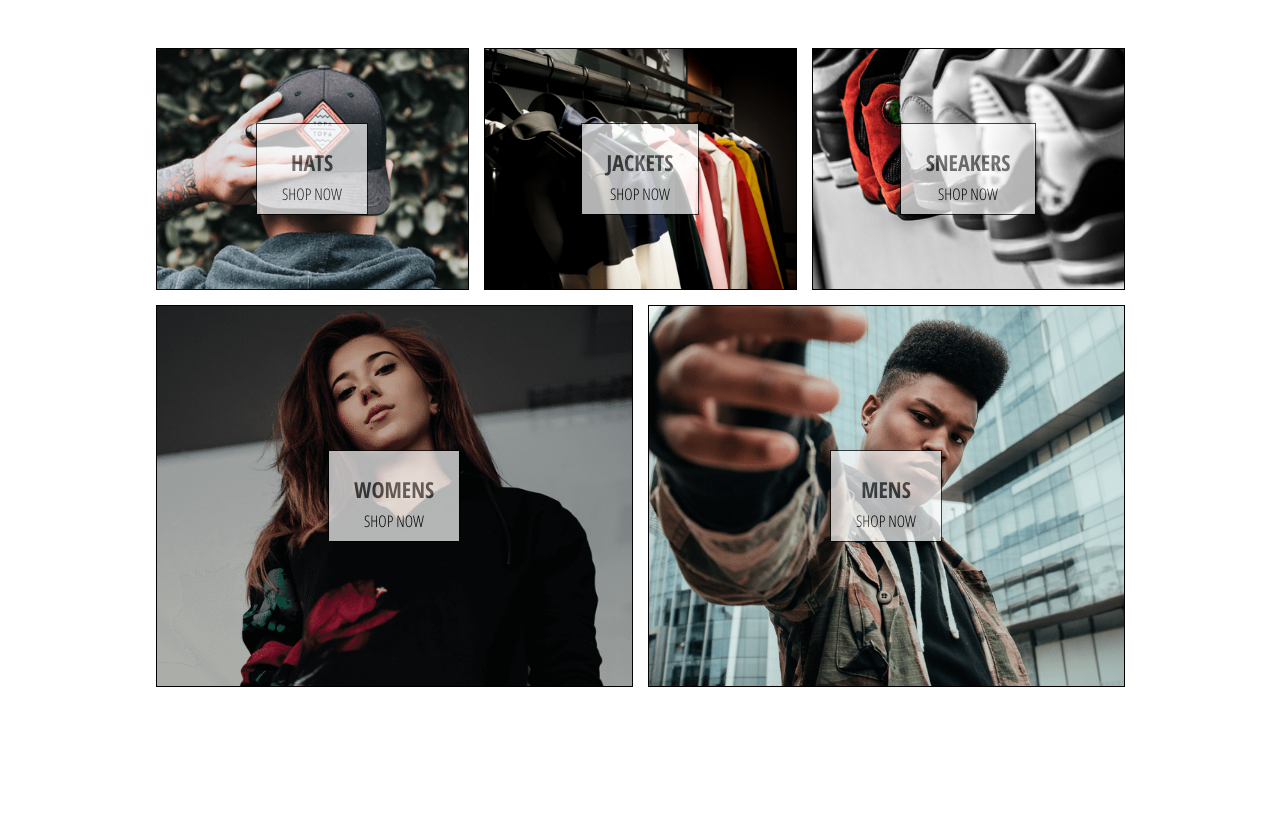
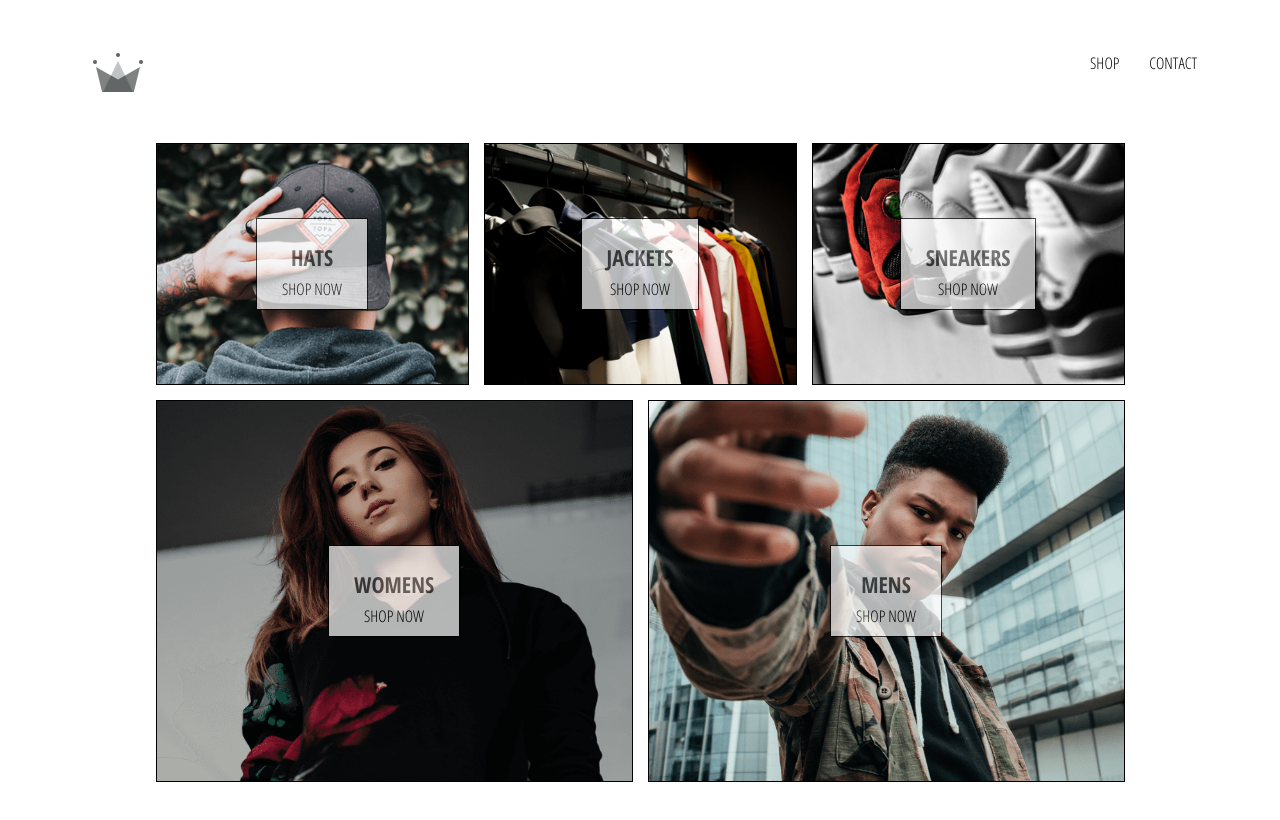
Before and after one commit to MynameisArthur/e_shop, a React (Create React App) app: page / in a window 1280 px wide. Shown: the top 820 px of the page. Built offline with nearby package versions, Linux system fonts and the light colour scheme.

Commit message:
Added navigation

```diff
--- /dev/null
+++ b/src/components/header/Header.component.jsx
@@ -0,0 +1,24 @@
+import React from 'react';
+import './Header.styles.scss';
+import {Link} from 'react-router-dom';
+import {ReactComponent as Logo} from '../../assets/crown.svg';
+
+const Header = () => {
+    return (
+        <div className="header">
+            <Link to="/" className="logo-container">
+                <Logo className="logo" />
+            </Link>
+            <div className="options">
+                <Link to="/shop" className="option">
+                    SHOP
+                </Link>
+                <Link to="/shop" className="option">
+                    CONTACT
+                </Link>
+            </div>
+        </div>
+    );
+};
+
+export default Header;
--- /dev/null
+++ b/src/components/header/Header.styles.scss
@@ -0,0 +1,25 @@
+.header {
+    height: 70px;
+    width: 100%;
+    display: flex;
+    justify-content: space-between;
+    margin-bottom: 25px;
+
+    .logo-container {
+        height: 100%;
+        width: 70px;
+        padding: 25px;
+    }
+
+    .options {
+        width: 50%;
+        height: 100%;
+        display: flex;
+        align-items: center;
+        justify-content: flex-end;
+
+        .option {
+            padding: 10px 15px;
+        }
+    }
+}
--- a/src/containers/App.jsx
+++ b/src/containers/App.jsx
@@ -3,10 +3,12 @@
 import Homepage from '../pages/homepage/Homepage.component';
 import {Switch, Route} from 'react-router-dom';
 import ShopPage from '../pages/shop/Shop.component';
+import Header from '../components/header/Header.component';
 
 const App = () => {
     return (
         <div className="App">
+            <Header />
             <Switch>
                 <Route exact path="/" component={Homepage} />
                 <Route path="/shop" component={ShopPage} />
--- a/src/containers/App.scss
+++ b/src/containers/App.scss
@@ -2,3 +2,8 @@
     font-family: 'Open Sans Condensed', sans-serif;
     padding: 20px 60px;
 }
+
+a {
+    text-decoration: none;
+    color: #000000;
+}
```
